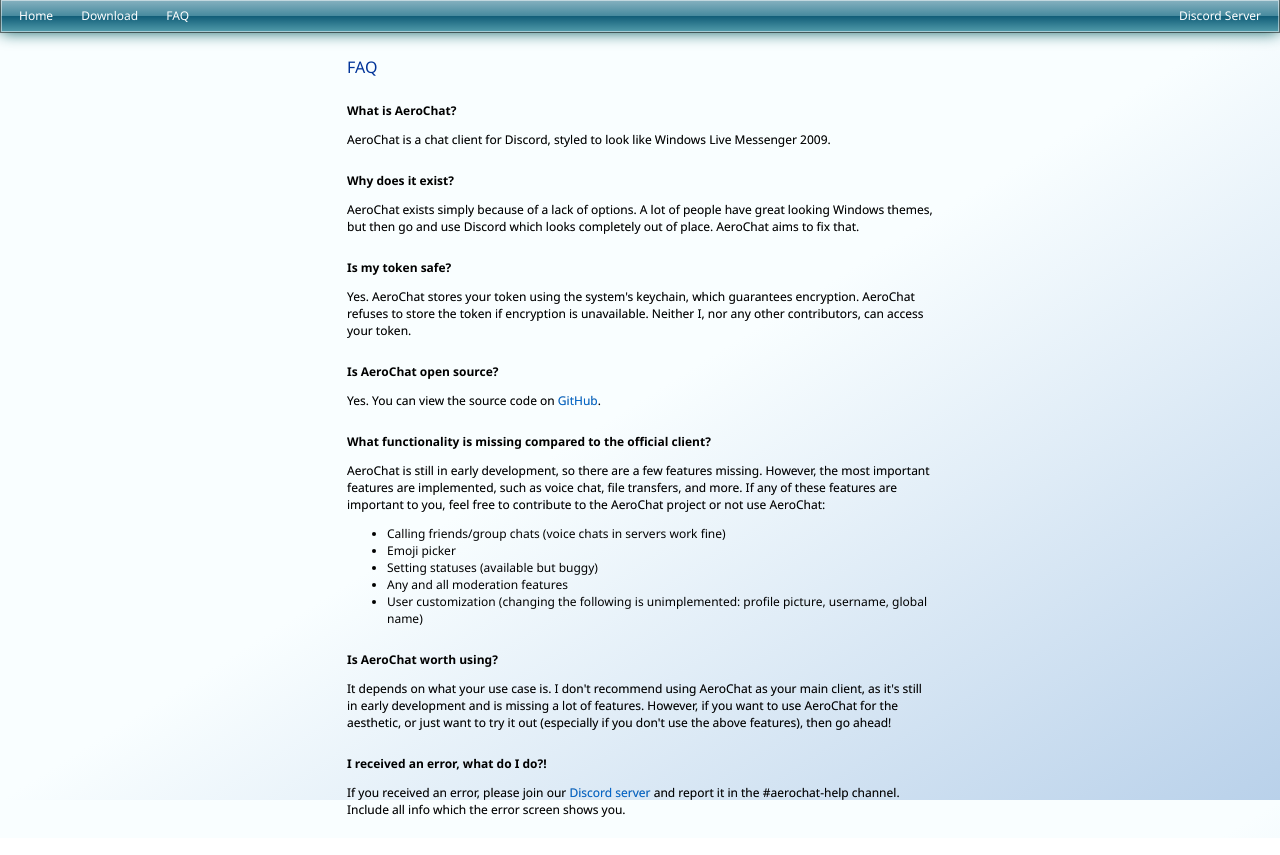
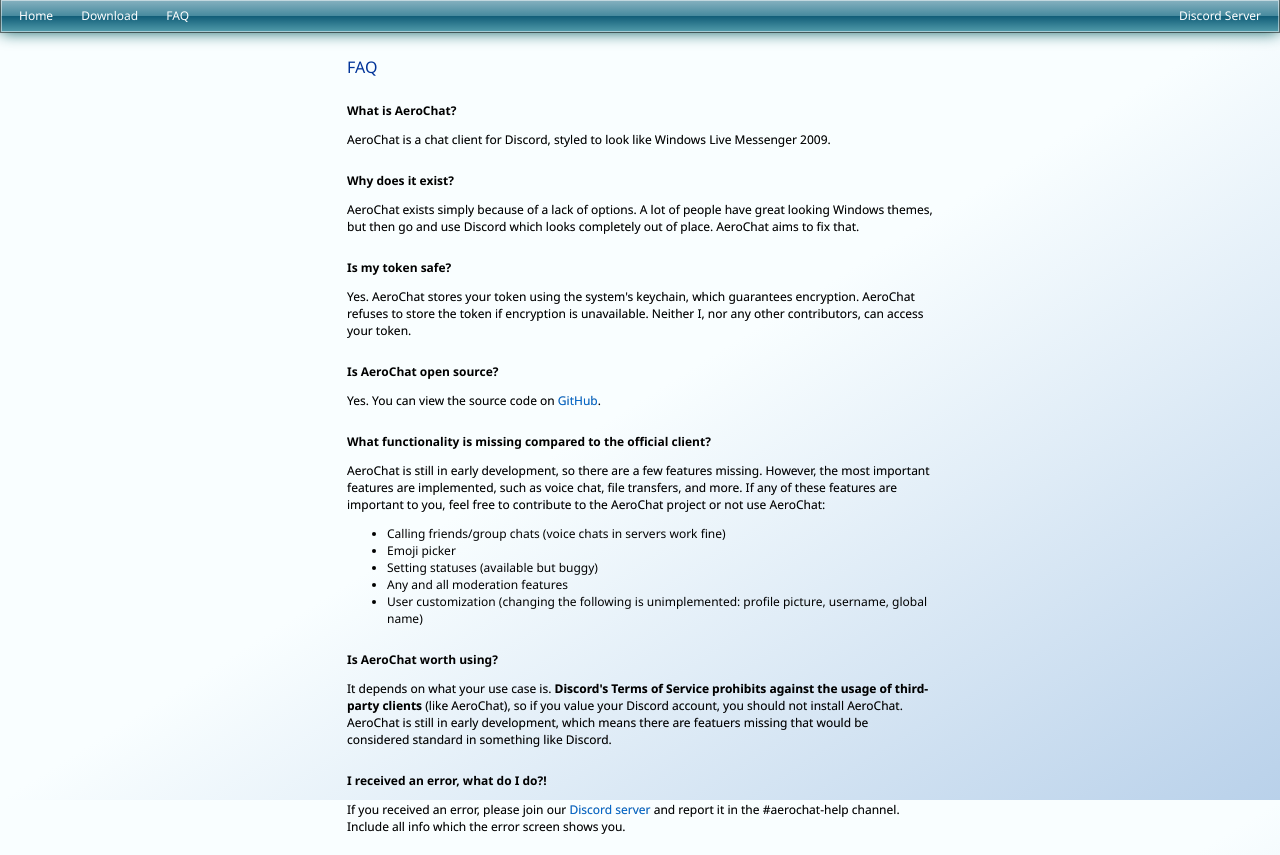
Before and after one commit to Nostalgia-09/aerochat.live, a SvelteKit app: page /faq in a window 1280 px wide. Built offline with nearby package versions, Linux system fonts and the light colour scheme.

Commit message:
Improve neutrality of FAQ language

```diff
--- a/src/routes/faq/+page.svelte
+++ b/src/routes/faq/+page.svelte
@@ -52,10 +52,7 @@
 		</ul>
 		<h2>Is AeroChat worth using?</h2>
 		<p>
-			It depends on what your use case is. I don't recommend using AeroChat as your main
-			client, as it's still in early development and is missing a lot of features. However, if
-			you want to use AeroChat for the aesthetic, or just want to try it out (especially if
-			you don't use the above features), then go ahead!
+			It depends on what your use case is. <b>Discord's Terms of Service prohibits against the usage of third-party clients</b> (like AeroChat), so if you value your Discord account, you should not install AeroChat. AeroChat is still in early development, which means there are featuers missing that would be considered standard in something like Discord.
 		</p>
 		<h2>I received an error, what do I do?!</h2>
 		<p>
```
